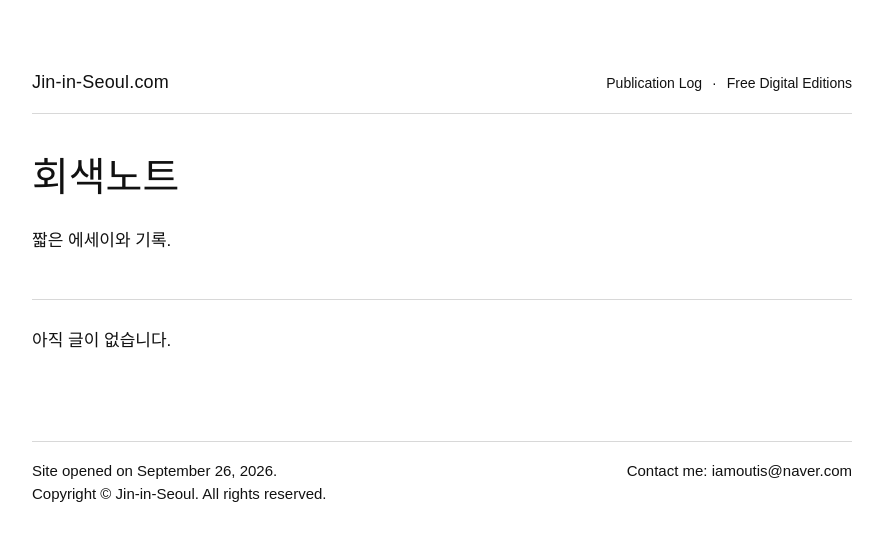
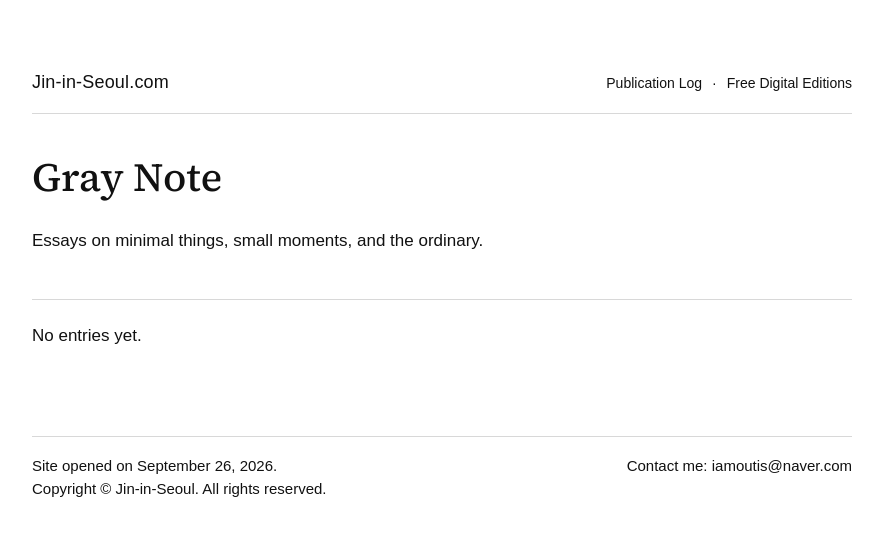
Before and after one commit to Jin-in-Seoul/Jin-in-Seoul, a Jekyll site: the page built from gray-note/index.html, in a window 1280 px wide. Shown: the top 541 px of the page, without its empty margins (198-1081 px from the left). Built offline with Jekyll 4.4.1, drawn with Linux system fonts in a browser that asks for light colours.

Commit message:
Add files via upload

```diff
--- a/gray-note/index.html
+++ b/gray-note/index.html
@@ -1,7 +1,7 @@
 ---
 ---
 <!doctype html>
-<html lang="ko">
+<html lang="en">
 <head>
 <!-- Google tag (gtag.js) -->
 <script async src="https://www.googletagmanager.com/gtag/js?id=G-72EG8XPTN7"></script>
@@ -14,15 +14,15 @@
   <meta charset="utf-8">
   <link rel="icon" href="/favicon.ico" sizes="any">
   <meta name="viewport" content="width=device-width, initial-scale=1">
-  <title>회색노트 - Jin-in-Seoul</title>
+  <title>Gray Note - Jin-in-Seoul</title>
   <link rel="stylesheet" href="/assets/style.css?v=056">
 </head>
 <body>
   <main class="shell">
     {% include header.html %}
 
-    <h1>회색노트</h1>
-    <p class="deck">짧은 에세이와 기록.</p>
+    <h1>Gray Note</h1>
+    <p class="deck">Essays on minimal things, small moments, and the ordinary.</p>
 
     <div class="gray-note-list">
       {% if site.posts.size > 0 %}
@@ -33,7 +33,7 @@
           </article>
         {% endfor %}
       {% else %}
-        <p class="gray-note-empty">아직 글이 없습니다.</p>
+        <p class="gray-note-empty">No entries yet.</p>
       {% endif %}
     </div>
 
```
Also changed, not shown: _drafts/gray-note-template.md (+2 -2 lines), _layouts/gray-note-post.html (+4 -4 lines).
